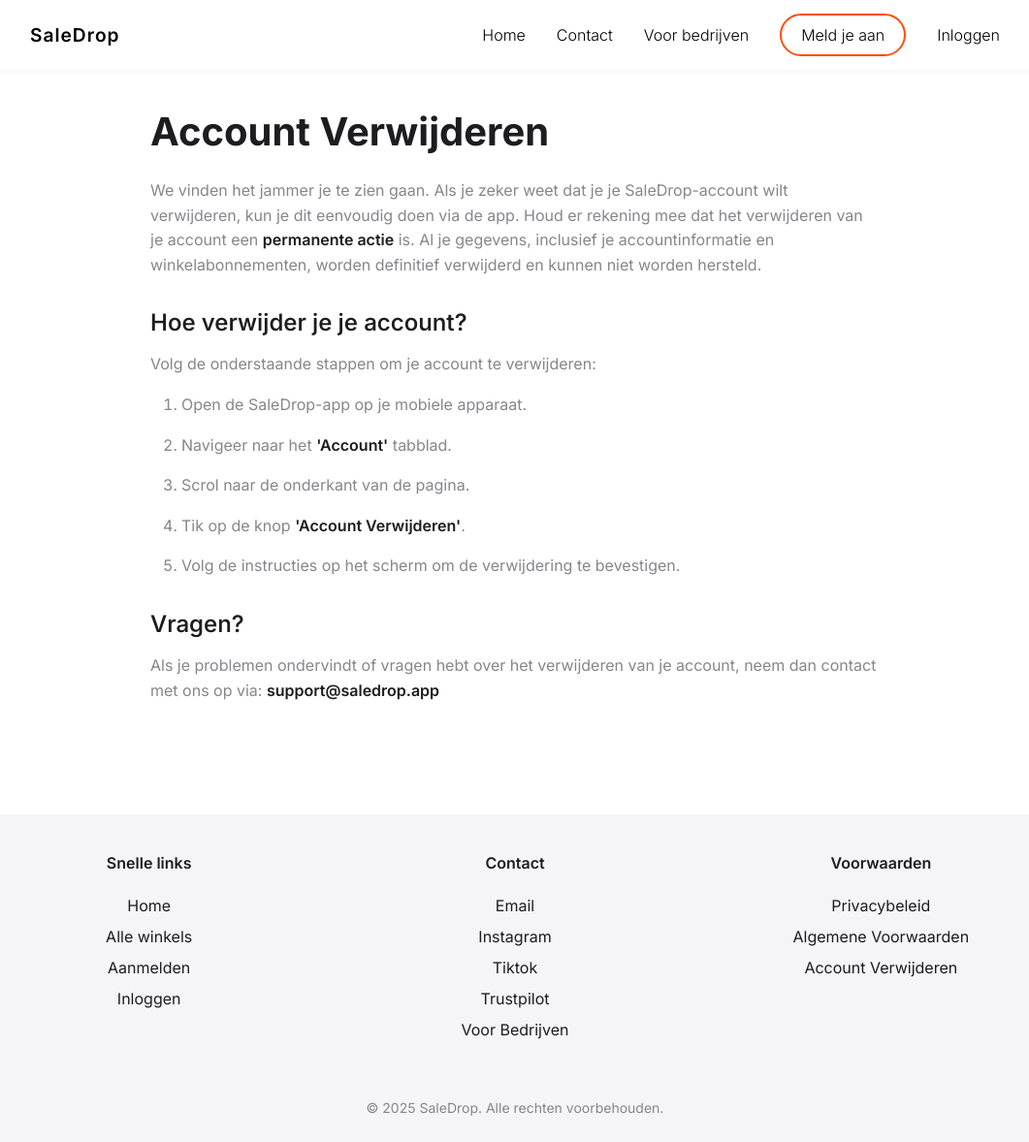
After one commit to SaleDrop-DEV/deal-app-v2, a Django app: page /delete-account-policy/ in a window 1280 px wide. The commit adds this page. Shown: the whole page at 97% size, without its empty margins (109-1170 px from the left). Run offline with Django 5.2, Linux system fonts and the light colour scheme; parts of the project's set-up code (start-up, migrations or seed data) failed here and were passed over; some libraries are stand-ins or nearby versions.

Commit message:
account delete policy

```diff
--- a/pages/urls.py
+++ b/pages/urls.py
@@ -8,6 +8,7 @@ urlpatterns = [
     path('privacy-policy/', views.privacy_policy, name='privacy_policy'),
     path('terms-of-service/', views.general_terms, name='general_terms'),
     path('alle-winkels/', views.all_stores, name='all_stores'),
+    path('delete-account-policy/', views.delete_account_policy, name='delete_account_policy'),
 
     path('admin/static-content/', views.static_content_manager, name='static_content_manager'),
     path('admin/static-content/edit/', views.static_content_edit, name='static_content_edit'),
--- a/pages/views.py
+++ b/pages/views.py
@@ -51,6 +51,12 @@ def contact(request):
         'page': 'contact',
         'email': settings.EMAIL_HOST_USER,
         'instagram': settings.INSTA_URL
+    })
+
+def delete_account_policy(request):
+    return render(request, 'pages/delete_account_policy.html', {
+        'page': 'delete_account_policy',
+        'email': settings.EMAIL_HOST_USER
     })
 
 @csrf_exempt
--- a/templates/base.html
+++ b/templates/base.html
@@ -312,6 +312,7 @@
                 <ul>
                     <li><a href="/privacy-policy/">Privacybeleid</a></li>
                     <li><a href="/terms-of-service/">Algemene Voorwaarden</a></li>
+                    <li><a href="/delete-account-policy/">Account Verwijderen</a></li>
                 </ul>
             </div>
         </div>
--- /dev/null
+++ b/templates/pages/delete_account_policy.html
@@ -0,0 +1,124 @@
+{% extends 'base.html' %}
+{% load static %}
+
+{% block title %}Account Verwijderen{% endblock %}
+
+{% block head %}
+<meta name="description" content="Instructies voor het verwijderen van je SaleDrop-account. Leer hoe je je gegevens permanent kunt verwijderen via de app.">
+<link rel="canonical" href="https://www.saledrop.app/delete-account-policy/">
+
+<!-- Open Graph -->
+<meta property="og:title" content="Account Verwijderen - SaleDrop">
+<meta property="og:description" content="Stapsgewijze instructies voor het permanent verwijderen van je SaleDrop-account en gegevens.">
+<meta property="og:image" content="https://saledrop.app/media/static_content/f491b2bb-4eab-414a-8656-6f81c30f1cf0.png">
+<meta property="og:url" content="https://www.saledrop.app/delete-account-policy/">
+<meta property="og:type" content="website">
+<meta property="og:locale" content="nl_NL">
+
+<!-- Twitter Card -->
+<meta name="twitter:card" content="summary_large_image">
+<meta name="twitter:title" content="Account Verwijderen - SaleDrop">
+<meta name="twitter:description" content="Instructies voor het verwijderen van je SaleDrop-account en bijbehorende gegevens.">
+<meta name="twitter:image" content="https://saledrop.app/media/static_content/f491b2bb-4eab-414a-8656-6f81c30f1cf0.png">
+
+<!-- Structured Data -->
+<script type="application/ld+json">
+{
+  "@context": "https://schema.org",
+  "@type": "HowTo",
+  "name": "Hoe verwijder je je SaleDrop-account?",
+  "description": "Volg deze stappen om je SaleDrop-account en al je persoonlijke gegevens permanent te verwijderen via de mobiele app.",
+  "step": [
+    {
+      "@type": "HowToStep",
+      "name": "Open de SaleDrop App",
+      "text": "Start de SaleDrop-app op je mobiele apparaat."
+    },
+    {
+      "@type": "HowToStep",
+      "name": "Ga naar je Account",
+      "text": "Navigeer naar het 'Account' tabblad in de app."
+    },
+    {
+      "@type": "HowToStep",
+      "name": "Vind de Verwijderknop",
+      "text": "Scrol naar de onderkant van de accountpagina. Daar vind je een knop met de tekst 'Account Verwijderen'."
+    },
+    {
+      "@type": "HowToStep",
+      "name": "Bevestig de Verwijdering",
+      "text": "Tik op de knop en volg de instructies om de verwijdering van je account definitief te bevestigen."
+    }
+  ],
+   "publisher": {
+    "@type": "Organization",
+    "name": "SaleDrop",
+    "url": "https://www.saledrop.app/",
+    "logo": {
+      "@type": "ImageObject",
+      "url": "https://saledrop.app/media/static_content/f491b2bb-4eab-414a-8656-6f81c30f1cf0.png"
+    }
+  }
+}
+</script>
+
+    <style>
+        .content-container {
+            max-width: 800px;
+            margin: 40px auto;
+            padding: 0 1.5rem;
+        }
+        .content-container h1 {
+            font-size: 2.5rem;
+            font-weight: 700;
+            margin-bottom: 1.5rem;
+            color: var(--primary-text-color);
+        }
+        .content-container h3 {
+            font-size: 1.5rem;
+            font-weight: 550;
+            margin-top: 2rem;
+            margin-bottom: 1rem;
+            color: var(--primary-text-color);
+        }
+        .content-container p, .content-container li {
+            line-height: 1.6;
+            margin-bottom: 1rem;
+            color: var(--secondary-text-color);
+        }
+        .content-container strong {
+            font-weight: 600;
+            color: var(--primary-text-color);
+        }
+        .content-container ol {
+            list-style-type: decimal;
+            padding-left: 2rem;
+            margin-bottom: 1rem;
+        }
+        @media (max-width: 768px) {
+            .content-container {
+                margin: 20px auto;
+            }
+        }
+    </style>
+{% endblock %}
+
+{% block content %}
+    <div class="content-container">
+        <h1>Account Verwijderen</h1>
+        <p>We vinden het jammer je te zien gaan. Als je zeker weet dat je je SaleDrop-account wilt verwijderen, kun je dit eenvoudig doen via de app. Houd er rekening mee dat het verwijderen van je account een <strong>permanente actie</strong> is. Al je gegevens, inclusief je accountinformatie en winkelabonnementen, worden definitief verwijderd en kunnen niet worden hersteld.</p>
+
+        <h3>Hoe verwijder je je account?</h3>
+        <p>Volg de onderstaande stappen om je account te verwijderen:</p>
+        <ol>
+            <li>Open de SaleDrop-app op je mobiele apparaat.</li>
+            <li>Navigeer naar het <strong>'Account'</strong> tabblad.</li>
+            <li>Scrol naar de onderkant van de pagina.</li>
+            <li>Tik op de knop <strong>'Account Verwijderen'</strong>.</li>
+            <li>Volg de instructies op het scherm om de verwijdering te bevestigen.</li>
+        </ol>
+
+        <h3>Vragen?</h3>
+        <p>Als je problemen ondervindt of vragen hebt over het verwijderen van je account, neem dan contact met ons op via: <strong>{{ email }}</strong></p>
+    </div>
+{% endblock %}
```
